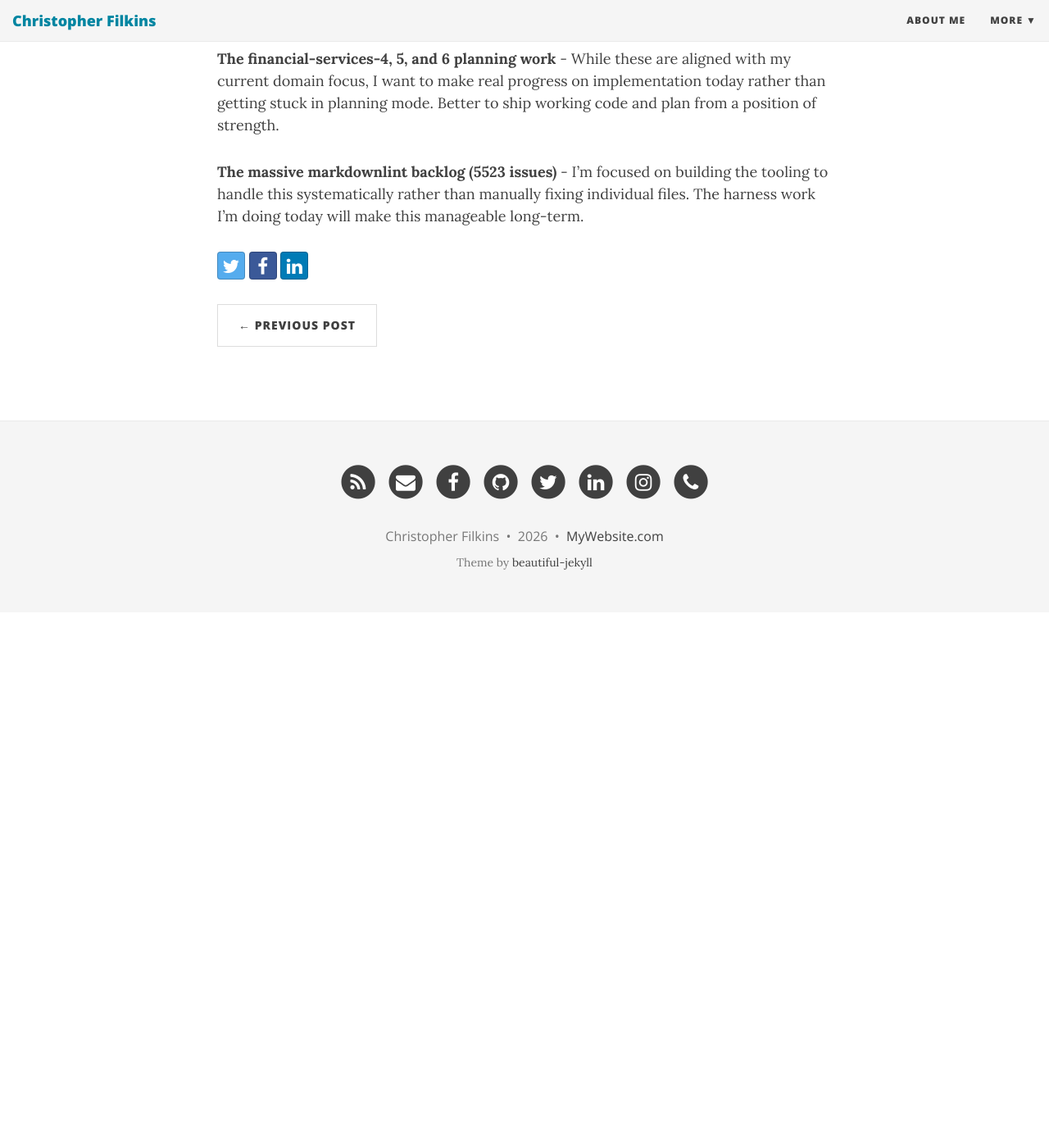
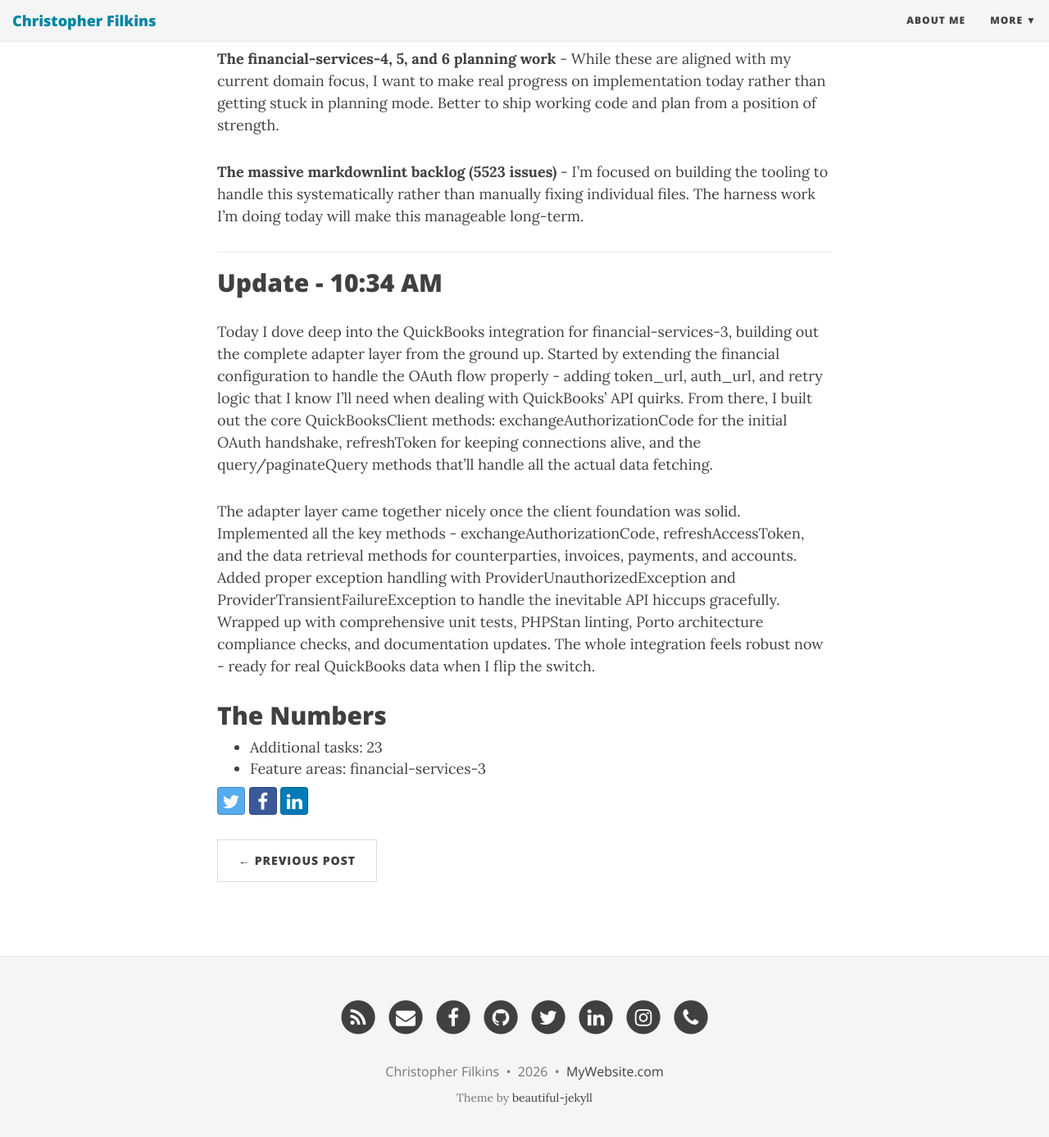
Before and after one commit to filchyboy/filchyboy.github.io, a Jekyll site: the page built from _posts/2026-03-19-todays-plan.md, in a window 1280 px wide and 1400 px high, scrolled down 1584 px. Shown: the top 1387 px of the window at 82% size. Built offline with Jekyll 4.4.1, drawn with Linux system fonts in a browser that asks for light colours; nearby versions of some CDN libraries; before the commit the page ends 2331 px from its top, so only the background shows below that.

Commit message:
Update build-in-public update: Financial Services 3

```diff
--- a/_posts/2026-03-19-todays-plan.md
+++ b/_posts/2026-03-19-todays-plan.md
@@ -34,3 +34,20 @@ I'm in full momentum mode across multiple strategic feature sets. I've been head
 **The financial-services-4, 5, and 6 planning work** - While these are aligned with my current domain focus, I want to make real progress on implementation today rather than getting stuck in planning mode. Better to ship working code and plan from a position of strength.
 
 **The massive markdownlint backlog (5523 issues)** - I'm focused on building the tooling to handle this systematically rather than manually fixing individual files. The harness work I'm doing today will make this manageable long-term.
+
+---
+
+## Update - 10:34 AM
+
+Today I dove deep into the QuickBooks integration for financial-services-3, building out the complete adapter layer from the ground up. Started by extending the financial configuration to handle the OAuth flow properly - adding token_url, auth_url, and retry logic that I know I'll need when dealing with QuickBooks' API quirks. From there, I built out the core QuickBooksClient methods: exchangeAuthorizationCode for the initial OAuth handshake, refreshToken for keeping connections alive, and the query/paginateQuery methods that'll handle all the actual data fetching.
+
+The adapter layer came together nicely once the client foundation was solid. Implemented all the key methods - exchangeAuthorizationCode, refreshAccessToken, and the data retrieval methods for counterparties, invoices, payments, and accounts. Added proper exception handling with ProviderUnauthorizedException and ProviderTransientFailureException to handle the inevitable API hiccups gracefully. Wrapped up with comprehensive unit tests, PHPStan linting, Porto architecture compliance checks, and documentation updates. The whole integration feels robust now - ready for real QuickBooks data when I flip the switch.
+
+## The Numbers
+- Additional tasks: 23
+- Feature areas: financial-services-3
+<!-- Generated by dev-tracker publish_to_jekyll.py (AI mode) -->
+<!-- accomplished-date: 2026-03-19 -->
+<!-- unit-ids: fin3-config-token-auth-retry,fin3-client-exchange-token,fin3-client-refresh-token,fin3-client-query,fin3-client-paginate,fin3-adapter-exchange,fin3-adapter-refresh,fin3-adapter-list-counterparties,fin3-adapter-list-invoices,fin3-adapter-list-payments,fin3-adapter-list-accounts,fin3-exception-unauthorized,fin3-exception-transient,fin3-fixtures-copy,fin3-phpstan-lint,fin3-adapter-cursor,fin3-porto-audit,fin3-env-example,fin3-unit-client-refresh,fin3-unit-client-exchange,fin3-unit-client-paginate,fin3-unit-adapter-list,fin3-docs-env-config -->
+
+<!-- unit-ids: fin3-adapter-cursor,fin3-adapter-exchange,fin3-adapter-list-accounts,fin3-adapter-list-counterparties,fin3-adapter-list-invoices,fin3-adapter-list-payments,fin3-adapter-refresh,fin3-client-exchange-token,fin3-client-paginate,fin3-client-query,fin3-client-refresh-token,fin3-config-token-auth-retry,fin3-docs-env-config,fin3-env-example,fin3-exception-transient,fin3-exception-unauthorized,fin3-fixtures-copy,fin3-phpstan-lint,fin3-porto-audit,fin3-unit-adapter-list,fin3-unit-client-exchange,fin3-unit-client-paginate,fin3-unit-client-refresh -->
```
